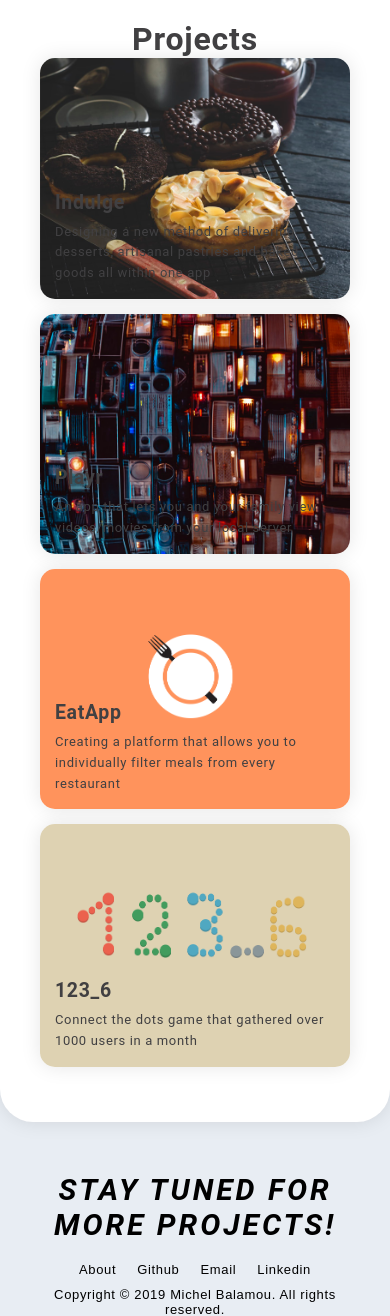
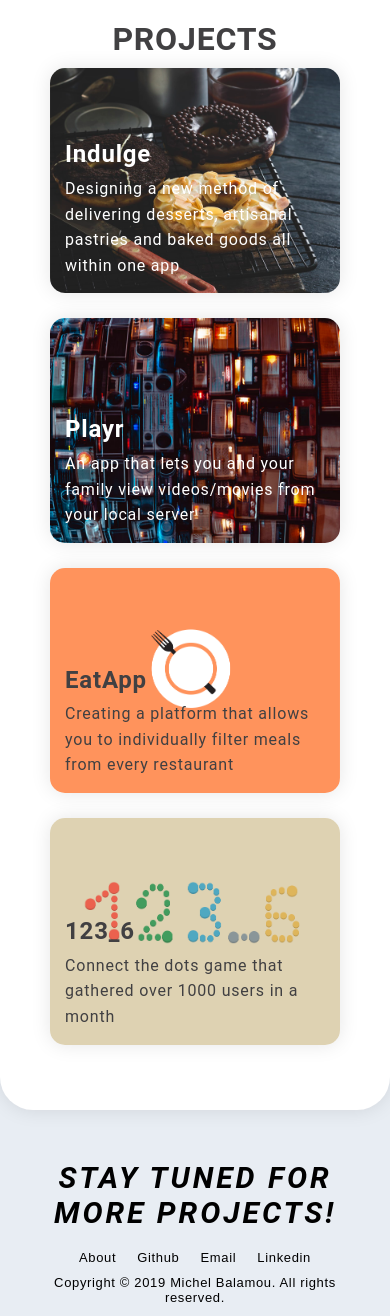
Before and after one commit to balamou/balamou.com, a PHP site: page / in a window 390 px wide. Shown: the part 217-1533 px from the top of the page. Run offline with PHP 8.4, Linux system fonts and the light colour scheme; some web fonts are replaced.

Commit message:
Made new wallpapers in index responsive

```diff
--- a/static/css/main.css
+++ b/static/css/main.css
@@ -111,70 +111,10 @@ a:hover {
 /* ------------------------------- PROJECTS ----------------------------------- */
 .ios-projects h1 {
   text-align: center;
+  text-transform: uppercase;
+  margin-bottom: 10px;
 }
 
-.projects {
-  display: flex;
-  flex-wrap: wrap;
-  justify-content: space-between;
-  margin: 0 100px;
-
-  /* FONT */
-  font-size: 13px;
-  line-height: 1.6em;
-}
-
-.projects h2 {
-  margin-bottom: 8px;
-}
-
-.projects > div {
-  width: 49%;
-  padding: 15px;
-  margin: 10px 0px;
-
-  box-shadow: 0px 0px 20px rgba(0,0,0,0.1);
-  border-radius: 15px;
-  height: 280px;
-
-  /* Move description to the bottom of div */
-  display: flex;
-  justify-content: flex-end;
-  flex-direction: column;
-}
-
-.projects a {
-  color: white;
-}
-
-.indulge {
-  background-image: url('../images/indulge.jpeg');
-  background-size: cover;
-  background-repeat: no-repeat;
-  background-position: right 0px bottom -50px;
-}
-
-.playr {
-  background-image: url('../images/playr.jpg');
-  background-size: cover;
-  background-repeat: no-repeat;
-}
-
-.eatapp {
-  background-image: url('../images/eatapp.png');
-  background-size: cover;
-  background-repeat: no-repeat;
-  background-position: right 0px bottom -40px;
-}
-
-.game-123_6 {
-  background-image: url('../images/123_6.png');
-  background-size: cover;
-  background-repeat: no-repeat;
-  background-position: left -45px bottom 0px;
-}
-
-/* ------------------------------- EXTRA ----------------------------------- */
 .extra {
   /* background-color: salmon; */
   display: flex;
@@ -186,6 +126,10 @@ a:hover {
   /* FONT */
   font-size: 13px;
   line-height: 1.6em;
+}
+
+.extra a {
+  color: white;
 }
 
 .extra h2 {
--- a/static/css/responsive-main.css
+++ b/static/css/responsive-main.css
@@ -28,6 +28,19 @@
 }
 
 @media screen and (max-width: 600px) {
+  .extra {
+    line-height: 1.3em;
+    padding: 0px 50px;
+  }
+
+  .extra p {
+    text-overflow: ellipsis;
+
+    /* Required for text-overflow to do anything */
+    white-space: nowrap;
+    overflow: hidden;
+  }
+
   .footer-menu {
     justify-content: center;
     flex-wrap: wrap-reverse;
@@ -82,21 +95,28 @@
     font-size: 13px;
   }
 
-  .projects {
-    flex-direction: column;
-  }
+  .extra p {
+    text-overflow: initial;
 
-  .projects div {
-    width: 100%;
+    /* Required for text-overflow to do anything */
+    white-space: initial;
+    overflow: initial;
   }
 
   .extra {
     flex-direction: column;
-    padding: 0 40px;
+    padding: 0 50px;
+
+    font-size: 16px;
+    line-height: 1.6em;
   }
 
   .extra > div {
     width: 100%;
+  }
+
+  .extra > div {
+    margin-bottom: 25px;
   }
 
   /* FOOTER  */
--- a/static/index.html
+++ b/static/index.html
@@ -52,10 +52,12 @@
     <div>
       <div class="move-to-bottom">
         <div>
+          <a href="indulge">
           <h2>Indulge</h2>
           <p>Designing a new method of delivering desserts,
             artisanal pastries and baked goods all within
             one app</p>
+          </a>
         </div>
       </div>
       <div><img src="images/indulge_.png"/></div>
@@ -64,9 +66,11 @@
     <div>
       <div class="move-to-bottom">
         <div>
+          <a href="playr">
           <h2>Playr</h2>
           <p>An app that lets you and your family view
             videos/movies from your local server</p>
+          </a>
         </div>
       </div>
       <div><img src="images/playr_.png"/></div>
```
